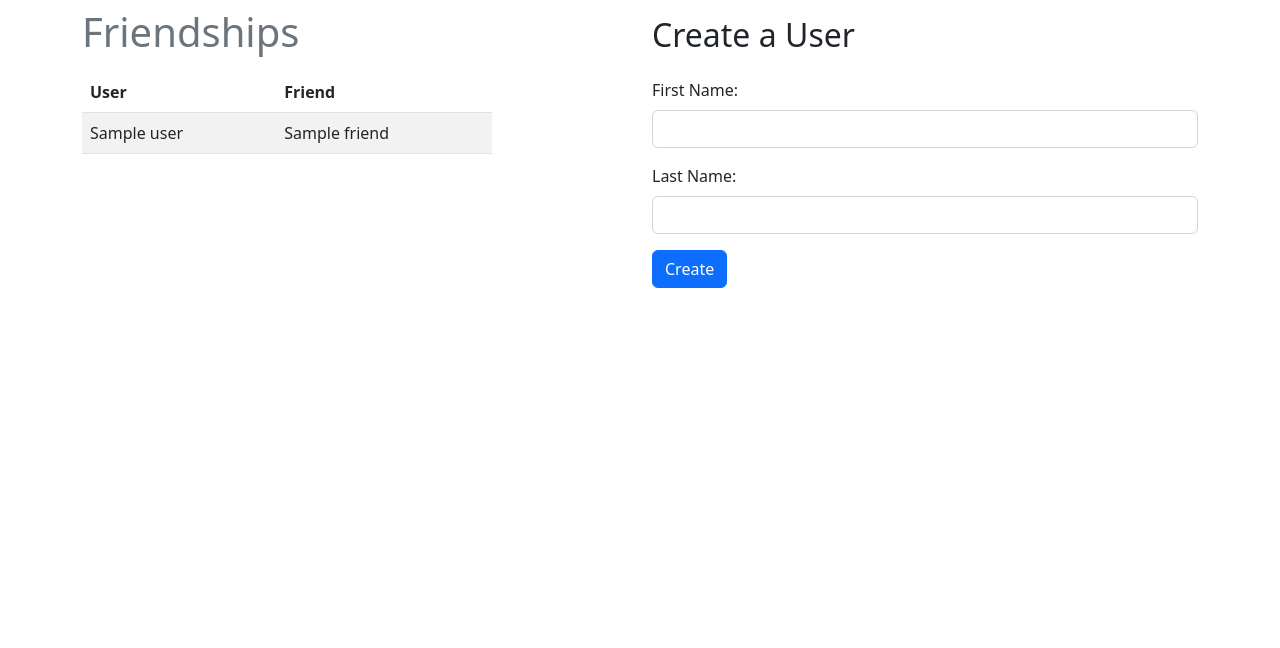
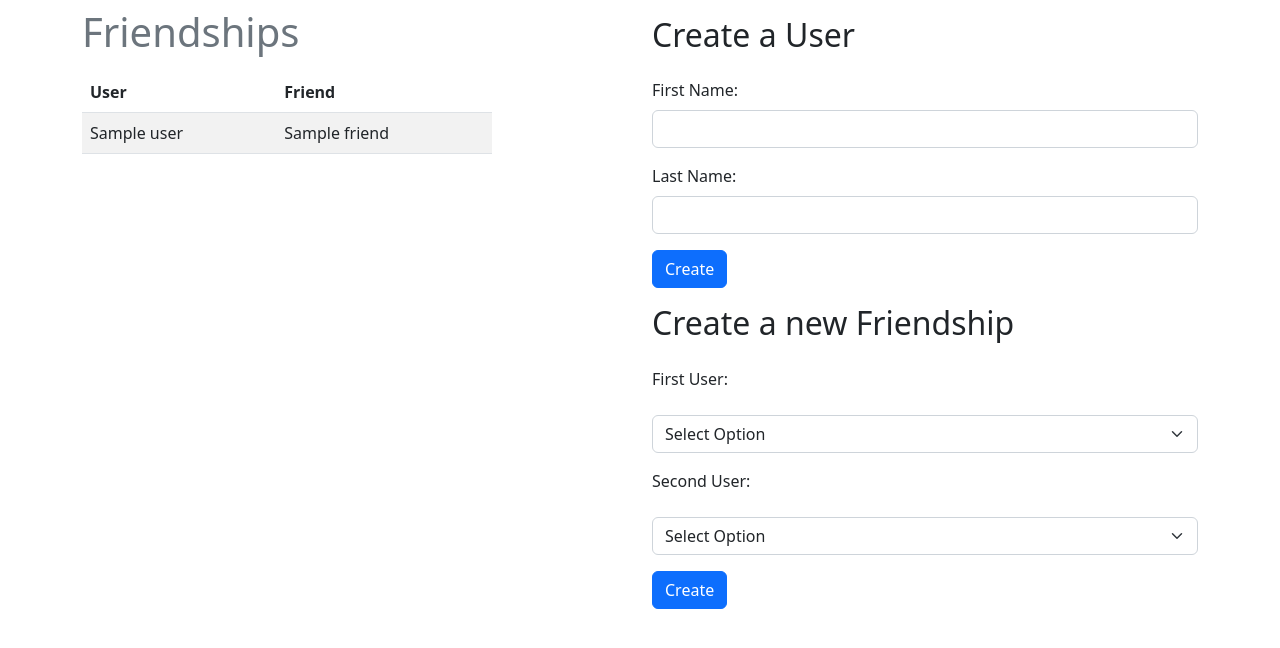
Before and after one commit to rteet702/friendships, a Flask app: template flask_app/templates/friendships.html in a window 1280 px wide. Shown: the top 648 px of the page. Run offline with Flask 2, Linux system fonts and the light colour scheme; the template is opened without the code that fills it: most values are stand-ins (such as "Sample title", 1, 10 or a date in 2020); some libraries are stand-ins or nearby versions.

Commit message:
3: add friendship to database functionality completed

```diff
--- a/flask_app/templates/friendships.html
+++ b/flask_app/templates/friendships.html
@@ -11,6 +11,7 @@
     <div class="container">
         <div class="row">
             <div class="col">
+                <!-- table to display all current friendships -->
                 <table class="table table-striped caption-top w-75">
                     <caption><h1>Friendships</h1></caption>
                     <thead>
@@ -31,6 +32,7 @@
             </div>
             <div class="col">
                 <div class="row">
+                    <!-- form for creating new users  -->
                     <h2 class="mt-3">Create a User</h2>
                     <form action="/users/create" method="post">
                         <label for="first_name" class="form-label mt-3">First Name:</label>
@@ -41,7 +43,25 @@
                     </form>
                 </div>
                 <div class="row">
-                    <form action="/friendships/create" method="post"></form>
+                    <h2 class="mt-3">Create a new Friendship</h2>
+                    <!-- form for creating new friendships -->
+                    <form action="/friendships/create" method="post">
+                        <label for="first_user" class="form-label mt-3">First User:</label>
+                        <select class="form-select mt-3 text-dark" name="first_user" id ="first_user">
+                            <option value="" disabled selected>Select Option</option>
+                            {% for user in users: %}
+                            <option value="{{ user.id }}">{{ user.first_name }} {{ user.last_name }}</option>
+                            {% endfor %}
+                        </select>
+                        <label for="second_user" class="form-label mt-3">Second User:</label>
+                        <select class="form-select mt-3" name="second_user" id ="second_user">
+                            <option value="" disabled selected>Select Option</option>
+                            {% for user in users: %}
+                            <option value="{{ user.id }}">{{ user.first_name }} {{ user.last_name }}</option>
+                            {% endfor %}
+                        </select>
+                        <input type="submit" value="Create" class="btn btn-primary mt-3">
+                    </form>
                 </div>
             </div>
         </div>
```
Also changed, not shown: flask_app/controllers/friendships.py (+13 -2 lines), flask_app/models/users.py (+16 -1 lines).
